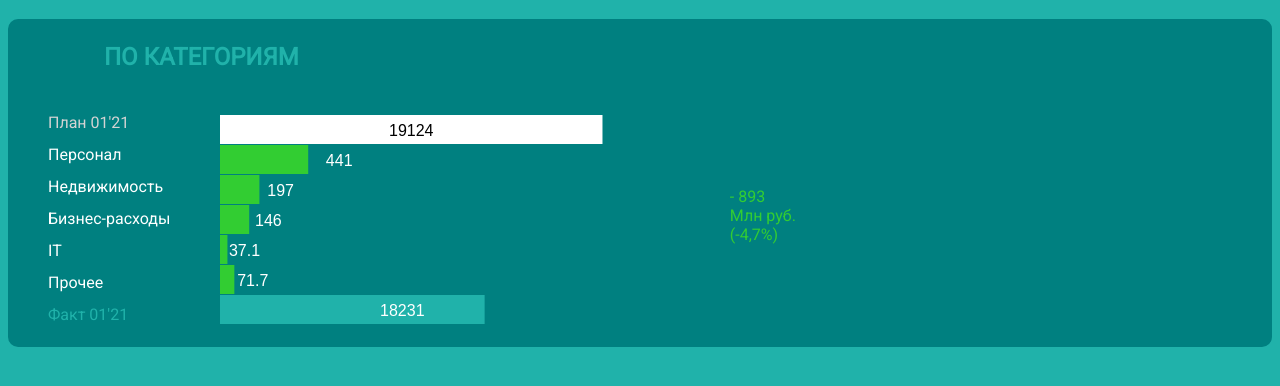
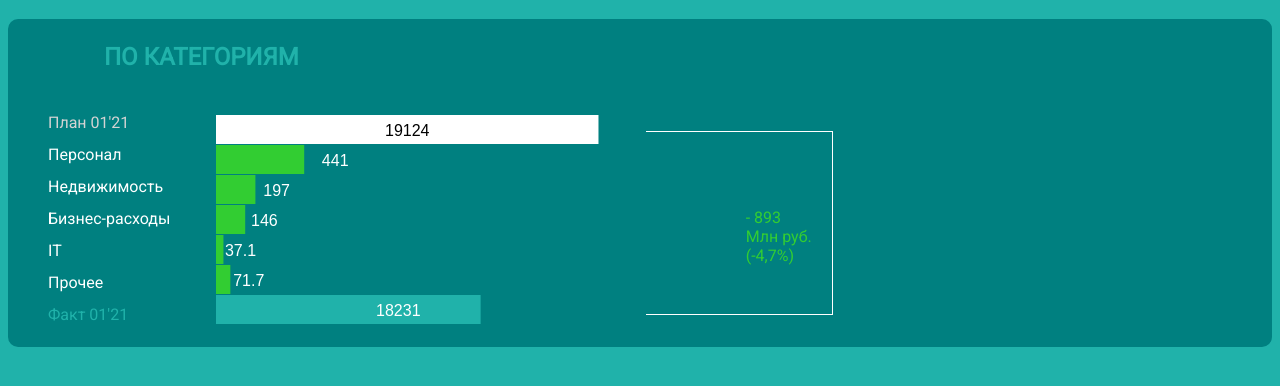
Before and after one commit to Igor0606Victorovich/sberJob, a plain HTML site: page index.html in a window 1280 px wide. Shown: the part 62-448 px from the top of the page. Drawn offline with nearby package versions, Linux system fonts and the light colour scheme.

Commit message:
Update sberFront.css

```diff
--- a/sberFront.css
+++ b/sberFront.css
@@ -20,8 +20,8 @@ body {
 
 svg text {
  font: 1em sans-serif;
- text-anchor: right;
- }
+/* text-anchor: right;
+*/ }
 
 .green {
 	color: #20B2AA;
@@ -55,6 +55,13 @@ ul {
 
 .sum {
 	color: #32CD32;
-	padding-top: 5em;
+	padding-top: 2.5em;
 	padding-left: 5em;
+	border: 1px solid white;
+	border-left: none;
+	margin-top: 2.5em;
+	margin-bottom: 2em;
 }
+p {
+	padding: 20px;
+}
```
